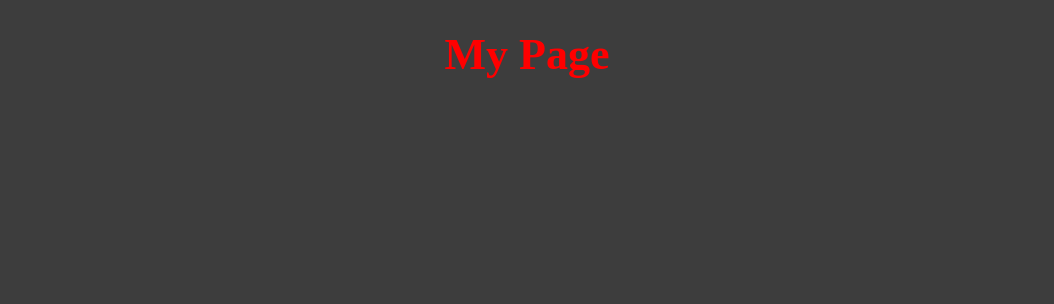
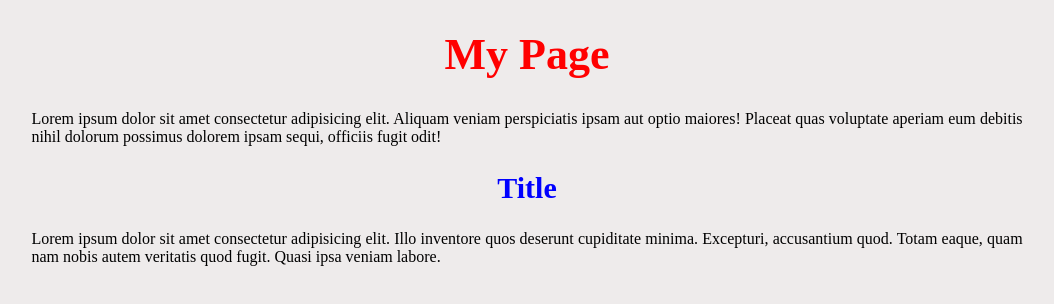
Before and after one commit to gcamargogy/aulaBranchs, a plain HTML site: page index.html in a window 1280 px wide. Shown: the whole page, without its empty margins (113-1167 px from the left). Drawn offline with Linux system fonts and the light colour scheme.

Commit message:
novas funcionalidades

```diff
--- a/css/style.css
+++ b/css/style.css
@@ -1,5 +1,5 @@
 body {
-    background-color: #3d3d3d;
+    background-color: #eeebeb;
 }
 
 h1 {
@@ -7,3 +7,20 @@ h1 {
     font-size: 44px;
     text-align: center;
 }
+
+h2 {
+    color: blue;
+    font-size: 30px;
+    text-align: center;
+}
+
+div {
+    width: 80%;
+    margin: 0 auto;
+}
+
+p {
+    text-align: justify;
+    margin-left: 10px;
+    margin-right: 10px;
+}
--- a/index.html
+++ b/index.html
@@ -9,6 +9,19 @@
 <body>
     <h1>My Page</h1>
 
+    <div>
+        <p>
+            Lorem ipsum dolor sit amet consectetur adipisicing elit. Aliquam veniam perspiciatis ipsam aut optio maiores! Placeat quas voluptate aperiam eum debitis nihil dolorum possimus dolorem ipsam sequi, officiis fugit odit!
+        </p>
+
+        <h2> Title </h2>
+
+        <p>
+            Lorem ipsum dolor sit amet consectetur adipisicing elit. Illo inventore quos deserunt cupiditate minima. Excepturi, accusantium quod. Totam eaque, quam nam nobis autem veritatis quod fugit. Quasi ipsa veniam labore.
+        </p>
+    </div>
+
+
     <script src="js/script.js"></script>
 </body>
 </html>
```
